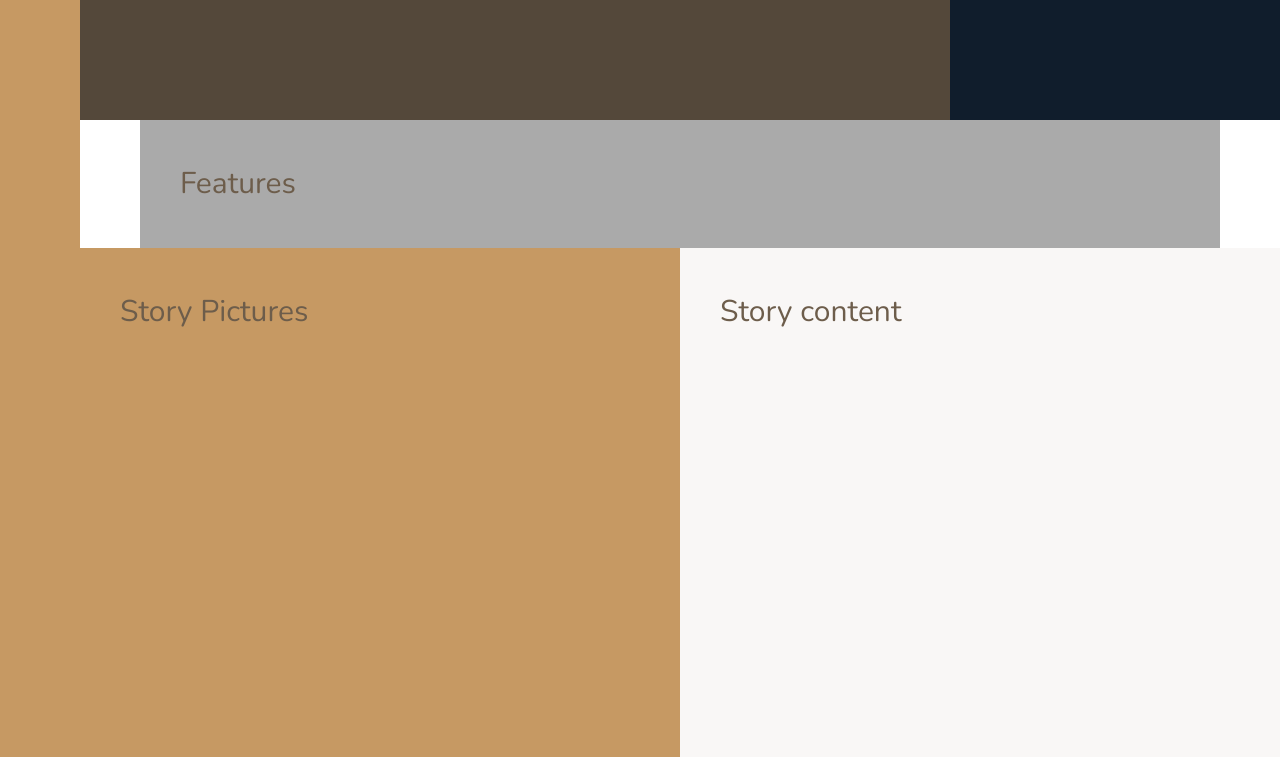
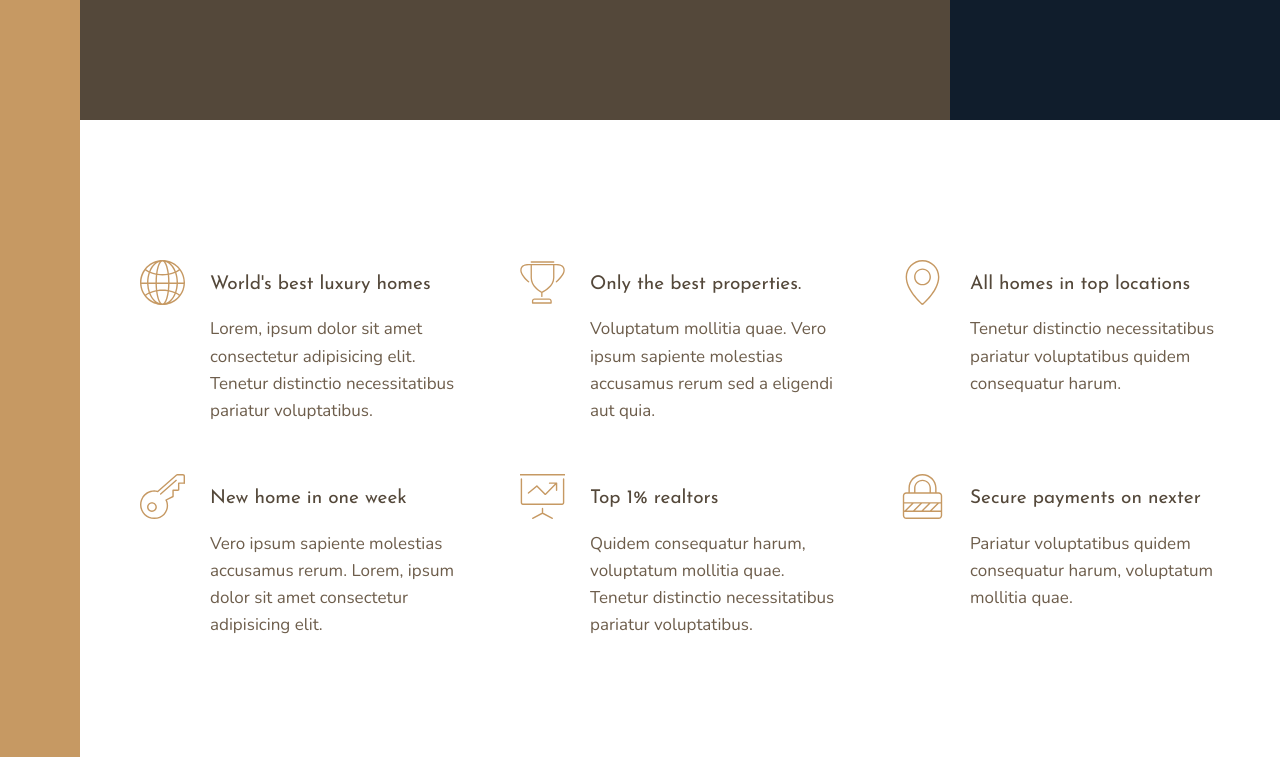
Before and after one commit to devzons/dev-nexter, a website: page index.html in a window 1280 px wide. Shown: the part 520-1277 px from the top of the page. Drawn offline with nearby package versions, Linux system fonts and the light colour scheme.

Commit message:
completed features section

```diff
--- a/index.html
+++ b/index.html
@@ -15,7 +15,50 @@
     <div class="sidebar">Sidebar</div>
     <header class="header">Header</header>
     <div class="realtors">Top 3 Realtors</div>
-    <section class="features">Features</section>
+    <section class="features">
+      <div class="feature">
+        <svg class="feature__icon">
+          <use xlink:href="img/sprite.svg#icon-global"></use>
+        </svg>
+        <h4 class="heading-4 heading-4--dark">World's best luxury homes</h4>
+        <p class="feature__text">Lorem, ipsum dolor sit amet consectetur adipisicing elit. Tenetur distinctio necessitatibus pariatur voluptatibus.</p>
+      </div>
+      <div class="feature">
+        <svg class="feature__icon">
+          <use xlink:href="img/sprite.svg#icon-trophy"></use>
+        </svg>
+        <h4 class="heading-4 heading-4--dark">Only the best properties.</h4>
+        <p class="feature__text">Voluptatum mollitia quae. Vero ipsum sapiente molestias accusamus rerum sed a eligendi aut quia.</p>
+      </div>
+      <div class="feature">
+        <svg class="feature__icon">
+          <use xlink:href="img/sprite.svg#icon-map-pin"></use>
+        </svg>
+        <h4 class="heading-4 heading-4--dark">All homes in top locations</h4>
+        <p class="feature__text">Tenetur distinctio necessitatibus pariatur voluptatibus quidem consequatur harum.</p>
+      </div>
+      <div class="feature">
+        <svg class="feature__icon">
+          <use xlink:href="img/sprite.svg#icon-key"></use>
+        </svg>
+        <h4 class="heading-4 heading-4--dark">New home in one week</h4>
+        <p class="feature__text">Vero ipsum sapiente molestias accusamus rerum. Lorem, ipsum dolor sit amet consectetur adipisicing elit.</p>
+      </div>
+      <div class="feature">
+        <svg class="feature__icon">
+          <use xlink:href="img/sprite.svg#icon-presentation"></use>
+        </svg>
+        <h4 class="heading-4 heading-4--dark">Top 1% realtors</h4>
+        <p class="feature__text">Quidem consequatur harum, voluptatum mollitia quae. Tenetur distinctio necessitatibus pariatur voluptatibus.</p>
+      </div>
+      <div class="feature">
+        <svg class="feature__icon">
+          <use xlink:href="img/sprite.svg#icon-lock"></use>
+        </svg>
+        <h4 class="heading-4 heading-4--dark">Secure payments on nexter</h4>
+        <p class="feature__text">Pariatur voluptatibus quidem consequatur harum, voluptatum mollitia quae.</p>
+      </div>
+    </section>
     <div class="story__pictures">Story Pictures</div>
     <div class="story__content">Story content</div>
     <section class="homes">Homes</section>
--- a/package.json
+++ b/package.json
@@ -20,6 +20,8 @@
     "concat": "^1.0.3",
     "node-sass": "^5.0.0",
     "npm-run-all": "^4.1.5",
+    "postcss": "^8.2.4",
     "postcss-cli": "^8.3.1"
-  }
+  },
+  "dependencies": {}
 }
--- a/sass/_base.scss
+++ b/sass/_base.scss
@@ -38,9 +38,4 @@ body {
   display: grid;
   grid-template-rows: 80vh min-content 40vw repeat(3, min-content);
   grid-template-columns: [sidebar-start] 8rem [sidebar-end full-start] minmax(6rem, 1fr) [center-start] repeat(8, [col-start] minmax(min-content, 14rem) [col-end]) [center-end] minmax(6rem, 1fr) [full-end];
-
-  & > * {
-    padding: 40px;
-    font-size: 3rem;
-  }
 }
--- a/sass/_features.scss
+++ b/sass/_features.scss
@@ -1,4 +1,29 @@
 .features {
-  background-color: $color-grey-light-2;
   grid-column: center-start / center-end;
+
+  margin: 15rem 0;
+
+  display: grid;
+  grid-template-columns: repeat(auto-fit, minmax(25rem, 1fr));
+  grid-gap: 6rem;
+  align-items: start;
 }
+
+.feature {
+  display: grid;
+  grid-template-columns: min-content 1fr;
+  grid-row-gap: 1.5rem;
+  grid-column-gap: 2.5rem;
+
+  &__icon {
+    fill: $color-primary;
+    width: 4.5rem;
+    height: 4.5rem;
+    grid-row: 1 / span 2;
+    transform: translateY(-1rem);
+  }
+
+  &__text {
+    font-size: 1.7rem;
+  }
+}
--- a/sass/_typography.scss
+++ b/sass/_typography.scss
@@ -0,0 +1,28 @@
+%heading {
+  font-family: $font-display;
+  font-weight: 400;
+}
+
+.heading-1 {
+  @extend %heading;
+}
+
+.heading-2 {
+  @extend %heading;
+}
+
+.heading-3 {
+  @extend %heading;
+}
+
+.heading-4 {
+  @extend %heading;
+  font-size: 1.9rem;
+
+  &--light {
+    color: $color-grey-light-1;
+  }
+  &--dark {
+    color: $color-grey-dark-1;
+  }
+}
```
Also changed, not shown: sass/main.scss (+10 -10 lines), css/style.css, 1 other file.
